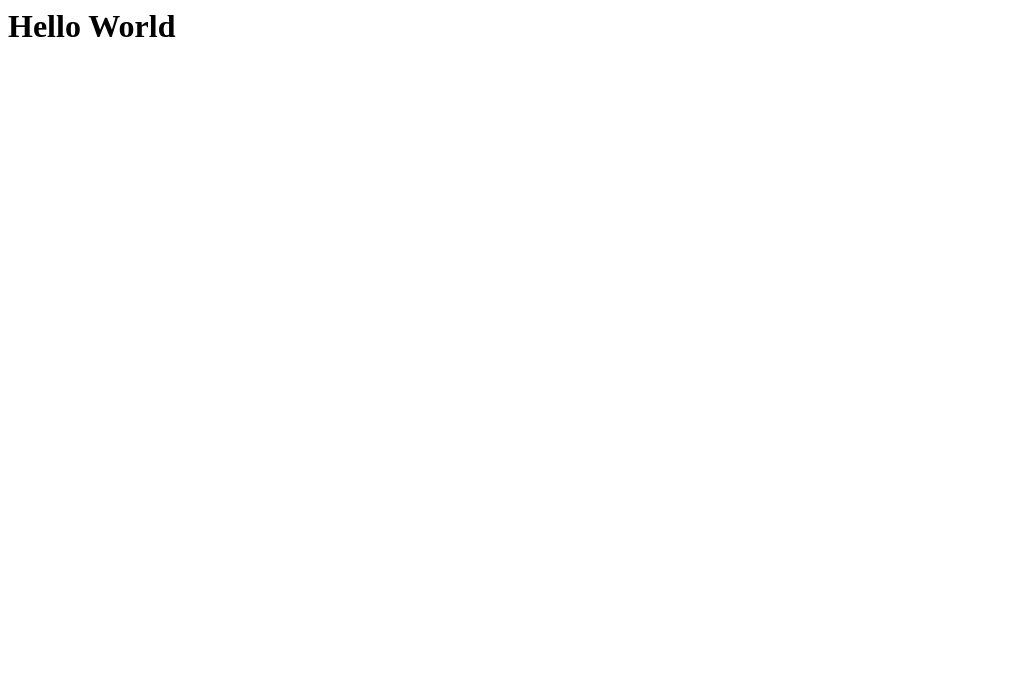
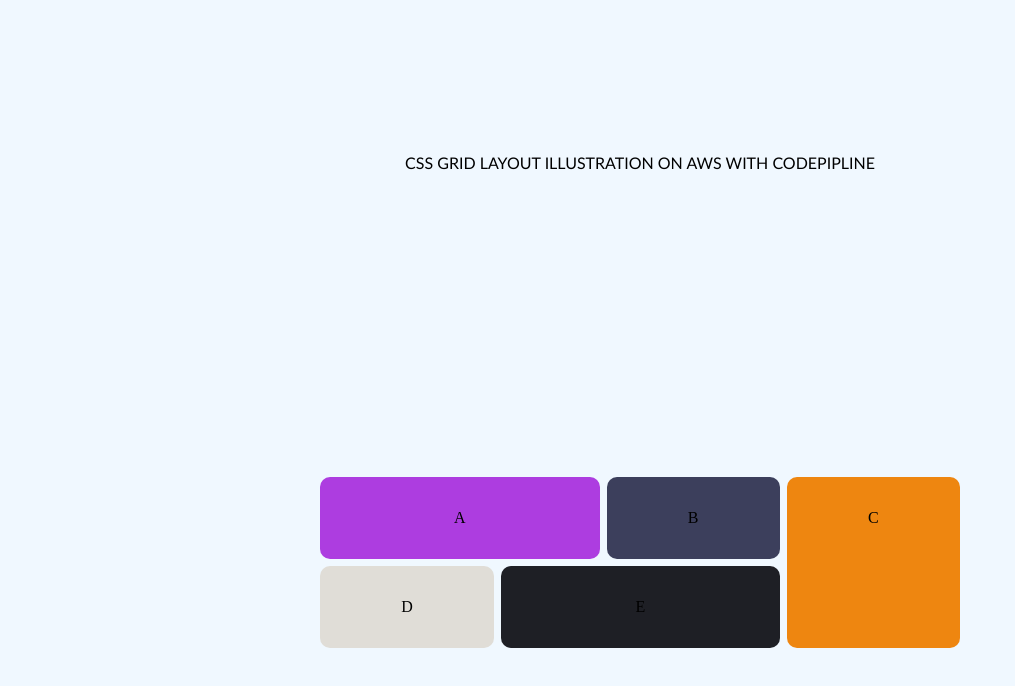
Before and after one commit to arthurbazz/cicd, a plain HTML site: page index.html in a window 1280 px wide. Shown: the whole page, without its empty margins (0-1015 px from the left). Drawn offline with Linux system fonts and the light colour scheme.

Commit message:
modified index.html file and added styles.css file

```diff
--- a/index.html
+++ b/index.html
@@ -1 +1,22 @@
-<h1>Hello World</h1>
+<!DOCTYPE html>
+<html lang="en">
+  <head>
+    <meta charset="UTF-8" />
+    <meta http-equiv="X-UA-Compatible" content="IE=edge" />
+    <meta name="viewport" content="width=device-width, initial-scale=1.0" />
+    <title>Grid Layout</title>
+    <link rel="stylesheet" href="style.css" />
+  </head>
+  <body>
+    <header>
+      <p class="">CSS Grid Layout Illustration on AWS with CodePipline</p>
+    </header>
+    <main>
+      <div class="item-a">A</div>
+      <div class="item-b">B</div>
+      <div class="item-c">C</div>
+      <div class="item-d">D</div>
+      <div class="item-e">E</div>
+    </main>
+  </body>
+</html>
--- /dev/null
+++ b/style.css
@@ -0,0 +1,60 @@
+/*===== CSS RESET ===== */
+* {
+  margin: 0;
+  padding: 0;
+  box-sizing: border-box;
+}
+
+body {
+  background-color: aliceblue;
+  display: grid;
+  place-items: center;
+  min-height: 100vh;
+}
+
+p {
+  text-align: center;
+  text-transform: uppercase;
+  font-family: "Gill Sans", "Gill Sans MT", Calibri, "Trebuchet MS", sans-serif;
+}
+
+main {
+  display: grid;
+  grid-template-areas:
+    "a a b c"
+    "d e e c";
+  gap: 7px;
+  width: 50%;
+  margin: auto;
+}
+
+main div {
+  padding: 2em;
+  text-align: center;
+  border-radius: 10px;
+}
+
+.item-a {
+  background-color: rgb(173, 61, 224);
+  grid-area: a;
+}
+
+.item-b {
+  background-color: rgb(60, 63, 92);
+  grid-area: b;
+}
+
+.item-c {
+  background-color: #ee8610;
+  grid-area: c;
+}
+
+.item-d {
+  background-color: rgb(224, 221, 215);
+  grid-area: d;
+}
+
+.item-e {
+  background-color: rgb(30, 31, 37);
+  grid-area: e;
+}
```
